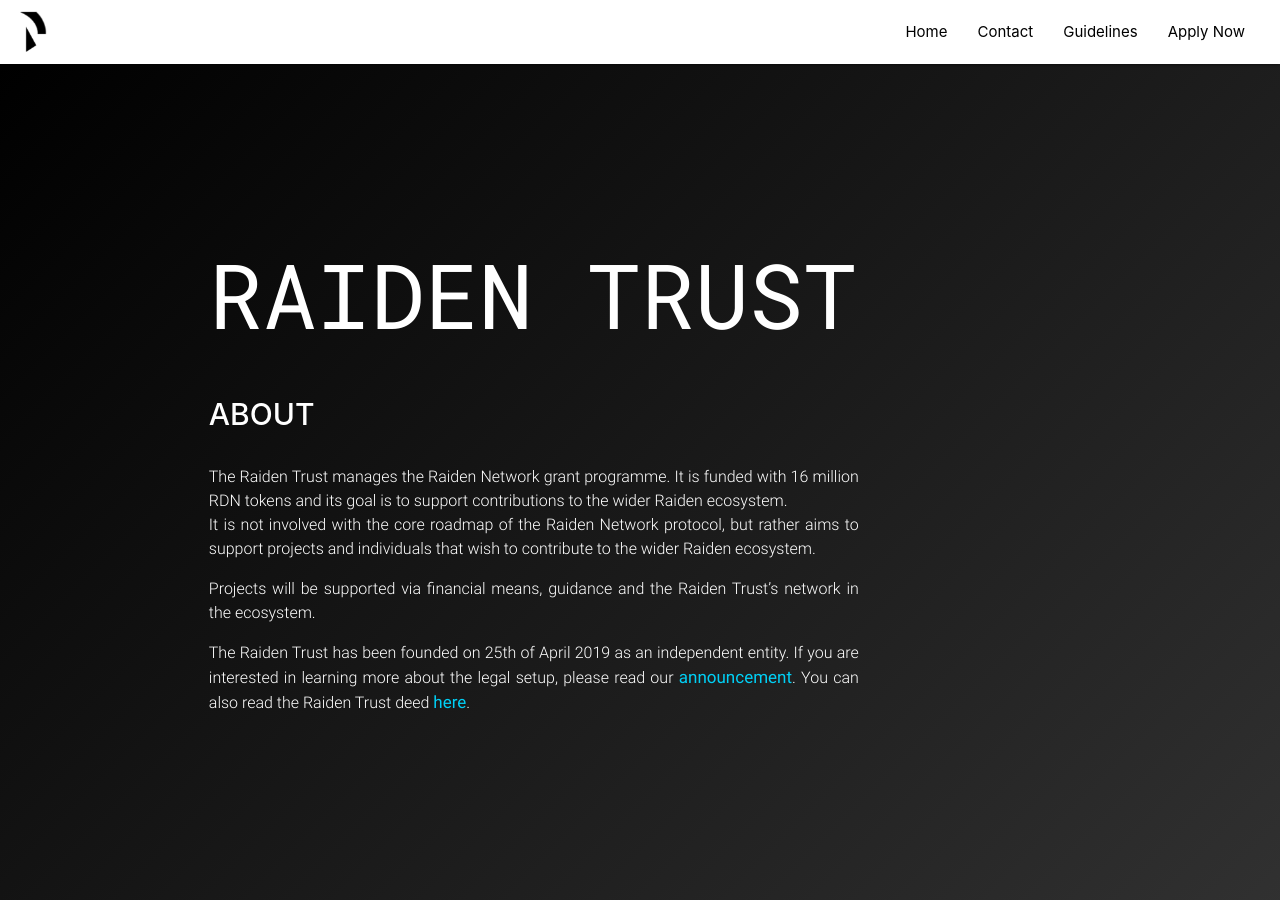
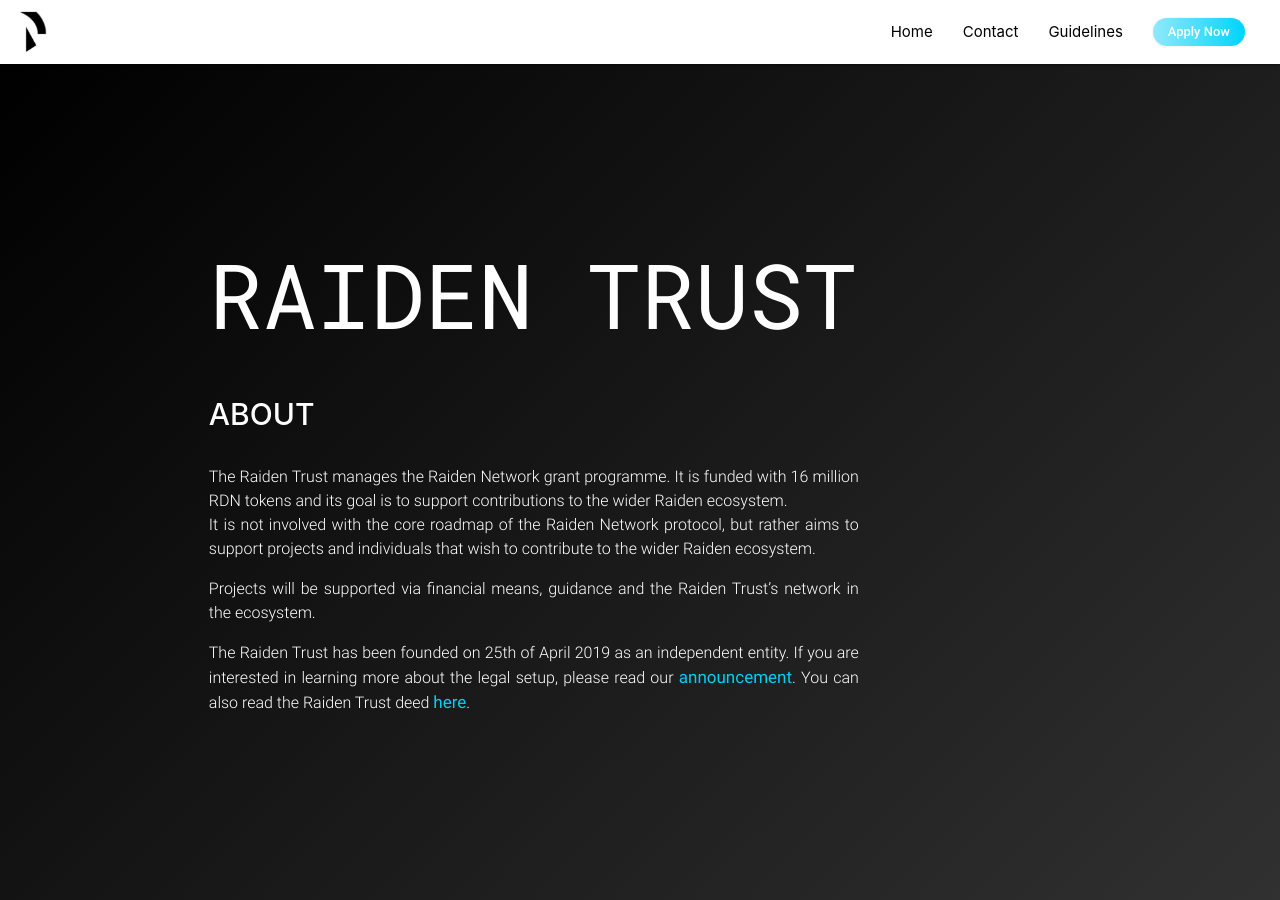
Before and after one commit to raiden-trust/website, a Jekyll site: the page built from index.html, in a window 1280 px wide and 900 px high. Built offline with Jekyll 4.4.1, drawn with Linux system fonts in a browser that asks for light colours.

Commit message:
Changes style of apply button

```diff
--- a/_layouts/default.html
+++ b/_layouts/default.html
@@ -12,13 +12,13 @@
                 <li><a href="https://www.raidentrust.li">Home</a></li>
                 <li><a href="mailto:contact@raidentrust.li">Contact</a></li>
                 <li><a href="/guidelines.html">Guidelines</a></li>
-                <li><a href="https://docs.google.com/forms/d/e/1FAIpQLSfPSkVo3Hx2GCm6kkFXaQZJ4zpYBMZlXM-mJgIgZJzX0tD41w/viewform" target="_blank">Apply Now</a></li>
+                <li><a href="https://docs.google.com/forms/d/e/1FAIpQLSfPSkVo3Hx2GCm6kkFXaQZJ4zpYBMZlXM-mJgIgZJzX0tD41w/viewform" target="_blank" class="apply-btn">Apply Now</a></li>
             </ul>
             <ul class="sidenav" id="mobile">
                 <li><a href="https://www.raidentrust.li">Home</a></li>
                 <li><a class="bug-bounty-btn" href="mailto:contact@raidentrust.li">Contact</a></li>
                 <li><a href="/guidelines.html">Guidelines</a></li>
-                <li><a href="https://docs.google.com/forms/d/e/1FAIpQLSfPSkVo3Hx2GCm6kkFXaQZJ4zpYBMZlXM-mJgIgZJzX0tD41w/" target="_blank">Apply Now</a></li>
+                <li><a href="https://docs.google.com/forms/d/e/1FAIpQLSfPSkVo3Hx2GCm6kkFXaQZJ4zpYBMZlXM-mJgIgZJzX0tD41w/viewform" target="_blank">Apply Now</a></li>
             </ul>
             <a href="#" data-target="mobile" class="sidenav-trigger right trigger"><i class="material-icons">menu</i></a>
         </div>
--- a/css/main.scss
+++ b/css/main.scss
@@ -175,7 +175,21 @@ ol.numbered {
   list-style-type: decimal;
 }
 
-
 .trigger {
   margin: 0 !important;
 }
+
+.apply-btn {
+  border-radius: 11.5px;
+  box-shadow: 0 0 1.5px 0 rgba(0, 0, 0, 0.16);
+  background-image: linear-gradient(to right, #90e9fa, #00d4ff);
+  color: white;
+  font-family: 'Roboto', sans-serif;
+  font-size: 13px;
+  font-weight: 500;
+  line-height: 2.2;
+  text-align: left;
+  color: #ffffff;
+  border-radius: 40px;
+  margin: 0 15px;
+}
```
